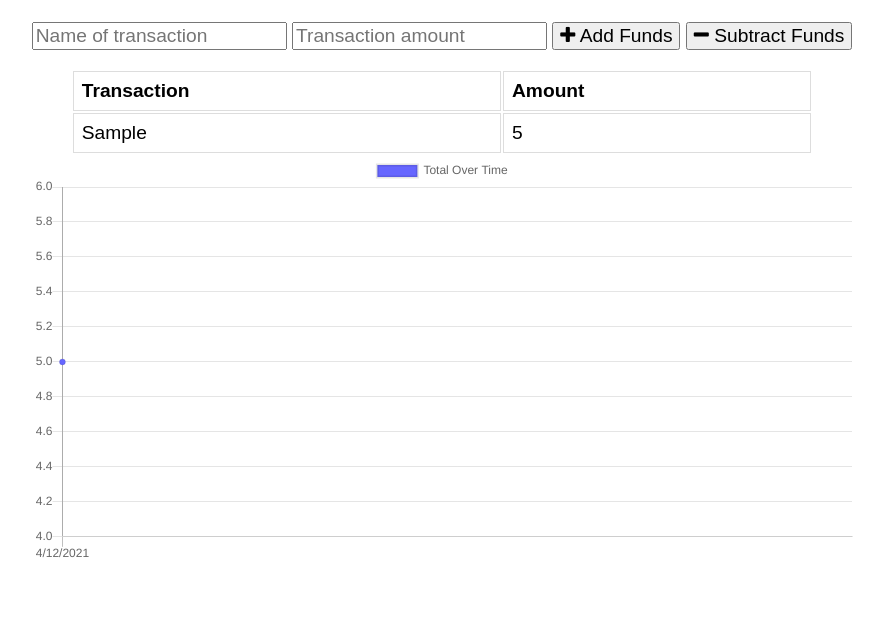
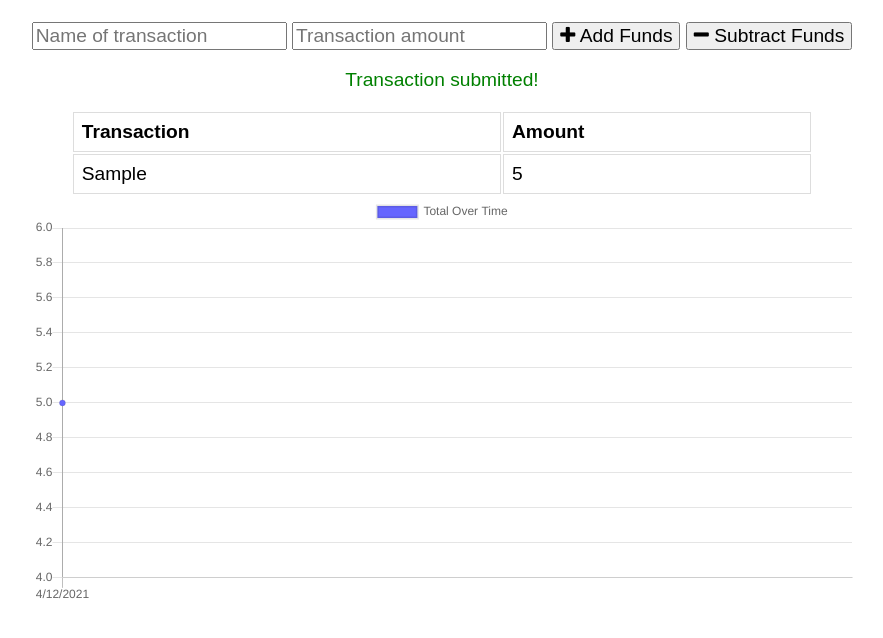
Before and after one commit to shanshantina/budget-tracker, a website: page public/index.html in a window 1280 px wide. Both pictures are taken after typing "Sample", "5" into the empty fields and a click on the button "Add Funds". Shown: the part 60-698 px from the top of the page, without its empty margins (198-1081 px from the left). Drawn offline with nearby package versions, Linux system fonts and the light colour scheme; no server answers.

Commit message:
add confirmation message for submitting transaction

```diff
--- a/public/css/styles.css
+++ b/public/css/styles.css
@@ -26,6 +26,10 @@ tr:nth-child(even) {
   color: red;
 }
 
+.confirm {
+  color: green;
+}
+
 .wrapper {
   margin: 0 auto;
   max-width: 825px;
--- a/public/index.html
+++ b/public/index.html
@@ -25,6 +25,7 @@
       <button id="add-btn"><i class="fa fa-plus buttons"></i> Add Funds</button>
       <button id="sub-btn"><i class="fa fa-minus"></i> Subtract Funds</button>
       <p class="error"></p>
+      <p class="confirm"></p>
     </div>
 
     <div class="transactions">
--- a/public/js/index.js
+++ b/public/js/index.js
@@ -82,14 +82,17 @@ function sendTransaction(isAdding) {
   let nameEl = document.querySelector("#t-name");
   let amountEl = document.querySelector("#t-amount");
   let errorEl = document.querySelector(".form .error");
+  let confirmEl = document.querySelector(".form .confirm");
 
   // validate form
   if (nameEl.value === "" || amountEl.value === "") {
     errorEl.textContent = "Missing Information";
+    confirmEl.textContent = "";
     return;
   }
   else {
     errorEl.textContent = "";
+    confirmEl.textContent = "Transaction submitted!";
   }
 
   // create record
@@ -132,6 +135,7 @@ function sendTransaction(isAdding) {
       // clear form
       nameEl.value = "";
       amountEl.value = "";
+      confirmEl.textContent = "Transaction submitted!";
     }
   })
   .catch(err => {
```
